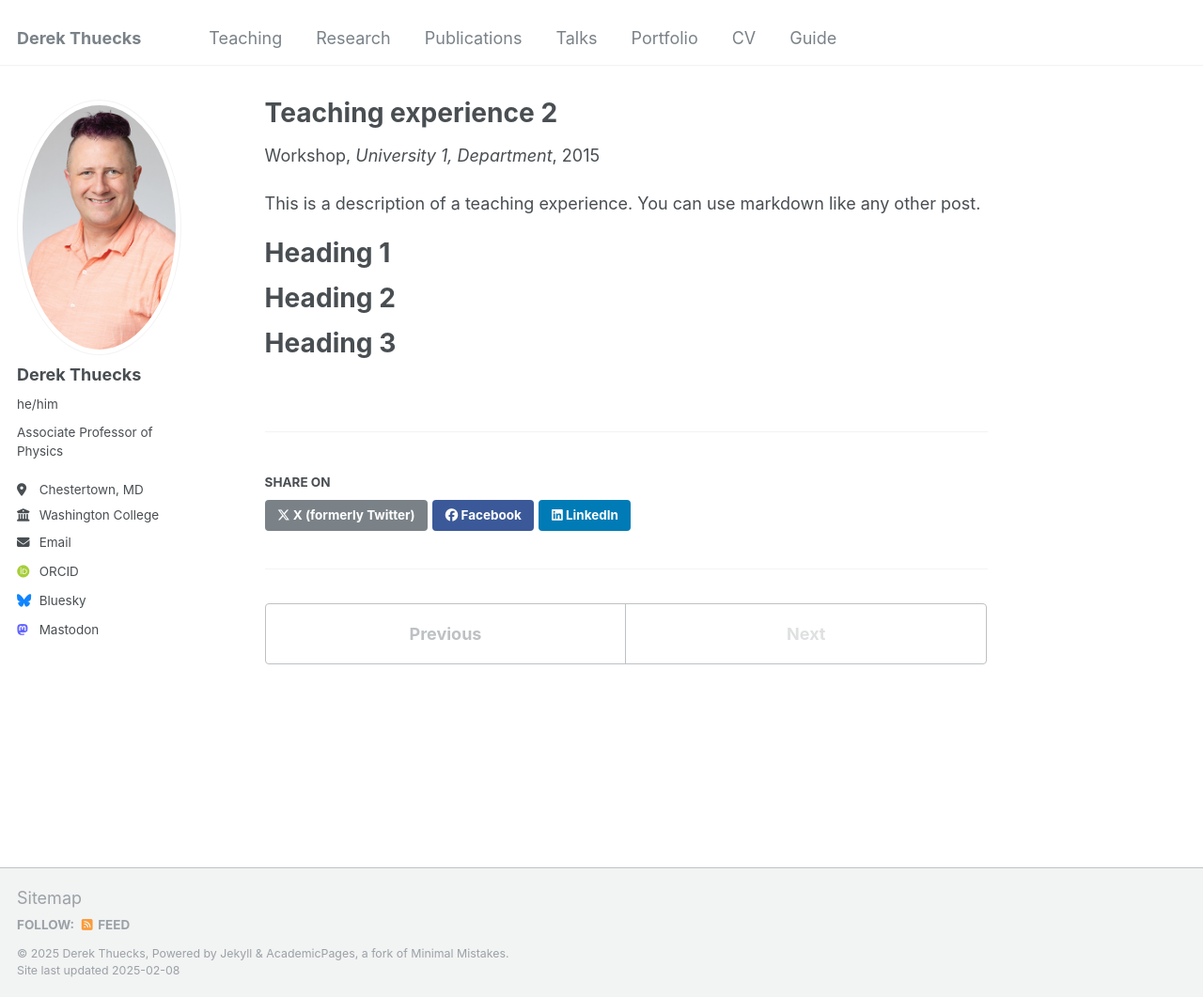
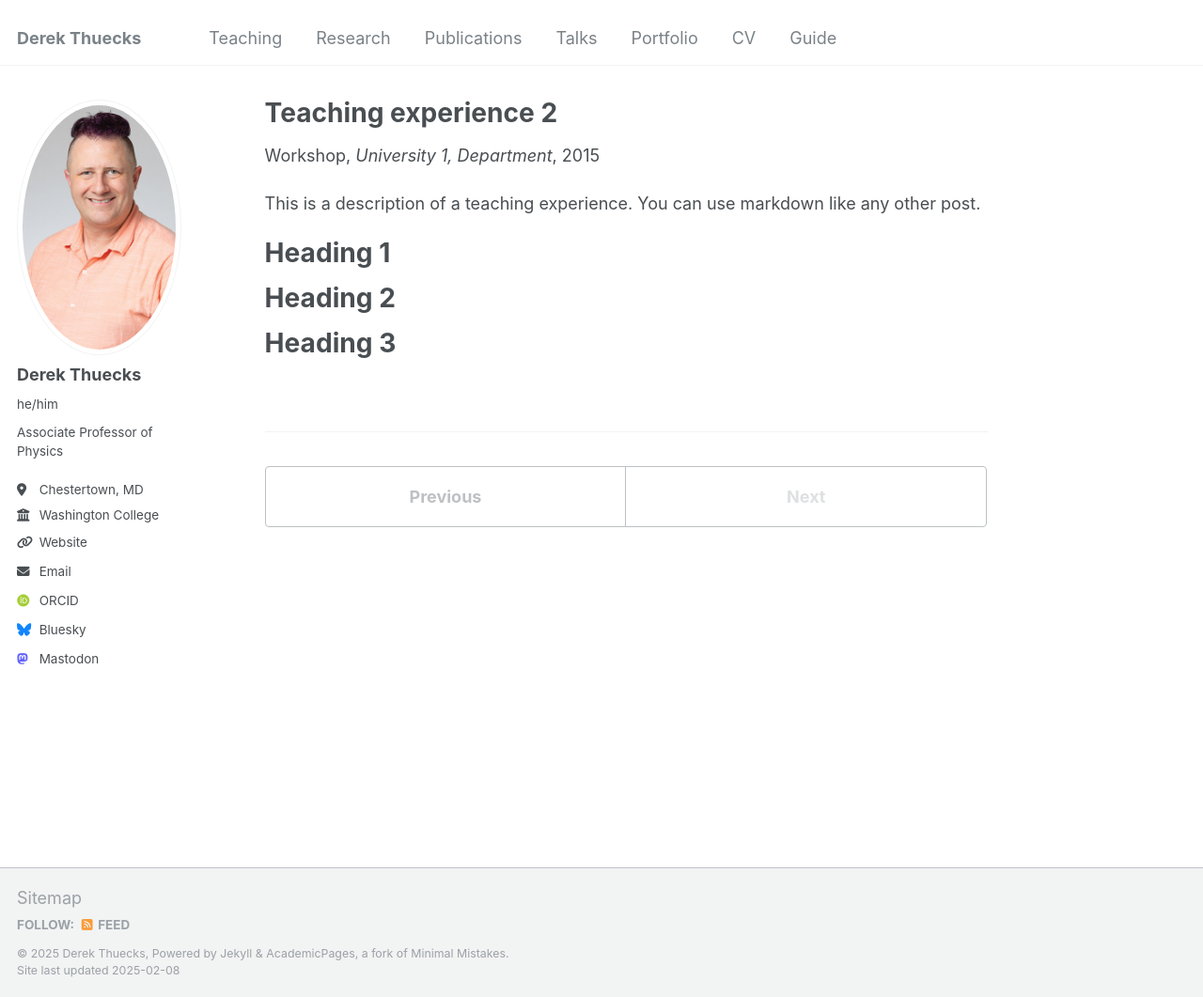
Before and after one commit to dthuecks/dthuecks.github.io, a Jekyll site: the page built from _teaching/2015-spring-teaching-2.md, in a window 1280 px wide and 1061 px high. Shown: the whole window at 94% size. Built offline with Jekyll 4.4.1, drawn with Linux system fonts in a browser that asks for light colours; some web fonts are replaced; part of the change alters nothing that is shown.

Commit message:
v0.1.250207k

```diff
--- a/_config.yml
+++ b/_config.yml
@@ -27,7 +27,7 @@ author:
   bio              : "Associate Professor of Physics"
   location         : "Chestertown, MD"
   employer         : "Washington College"
-  uri              : # URL
+  uri              : "https://www.washcoll.edu/people_departments/faculty/dthuecks2.php"
   email            : "dthuecks2@washcoll.edu"
 
   # Academic websites
@@ -240,7 +240,7 @@ defaults:
       author_profile: true
       read_time: true
       comments: true
-      share: true
+      share: false
       related: true
   # _pages
   - scope:
@@ -256,7 +256,7 @@ defaults:
     values:
       layout: single
       author_profile: true
-      share: true
+      share: false
       comments: true
   # _publications
   - scope:
@@ -265,7 +265,7 @@ defaults:
     values:
       layout: single
       author_profile: true
-      share: true
+      share: false
       comments: true
   # _portfolio
   - scope:
@@ -274,7 +274,7 @@ defaults:
     values:
       layout: single
       author_profile: true
-      share: true
+      share: false
       comment: true
   # _research
   - scope:
@@ -283,7 +283,7 @@ defaults:
     values:
       layout: single
       author_profile: true
-      share: true
+      share: false
       comment: true
   # _talks
   - scope:
@@ -292,7 +292,7 @@ defaults:
     values:
       layout: talk
       author_profile: true
-      share: true
+      share: false
 
 
 # Sass/SCSS
--- a/_includes/social-share.html
+++ b/_includes/social-share.html
@@ -5,7 +5,7 @@
     <h4 class="page__share-title">{{ site.data.ui-text[site.locale].share_on_label | default: "Share on" }}</h4>
   {% endif %}
 
-  <a href="https://x.com/intent/post?text={{ base_path }}{{ page.url }}" class="btn btn--x" title="{{ site.data.ui-text[site.locale].share_on_label | default: 'Share on' }} X"><i class="fab fa-x-twitter" aria-hidden="true"></i><span> X (formerly Twitter)</span></a>
+  <a href="https://bsky.app/intent/compose?text={{ base_path }}{{ page.url }}" class="btn btn--x" title="{{ site.data.ui-text[site.locale].share_on_label | default: 'Share on' }} Bluesky"><i class="fa-brands fa-bluesky"></i><span> Bluesky</span></a>
 
   <a href="https://www.facebook.com/sharer/sharer.php?u={{ base_path }}{{ page.url }}" class="btn btn--facebook" title="{{ site.data.ui-text[site.locale].share_on_label | default: 'Share on' }} Facebook"><i class="fab fa-facebook" aria-hidden="true"></i><span> Facebook</span></a>
 
```
